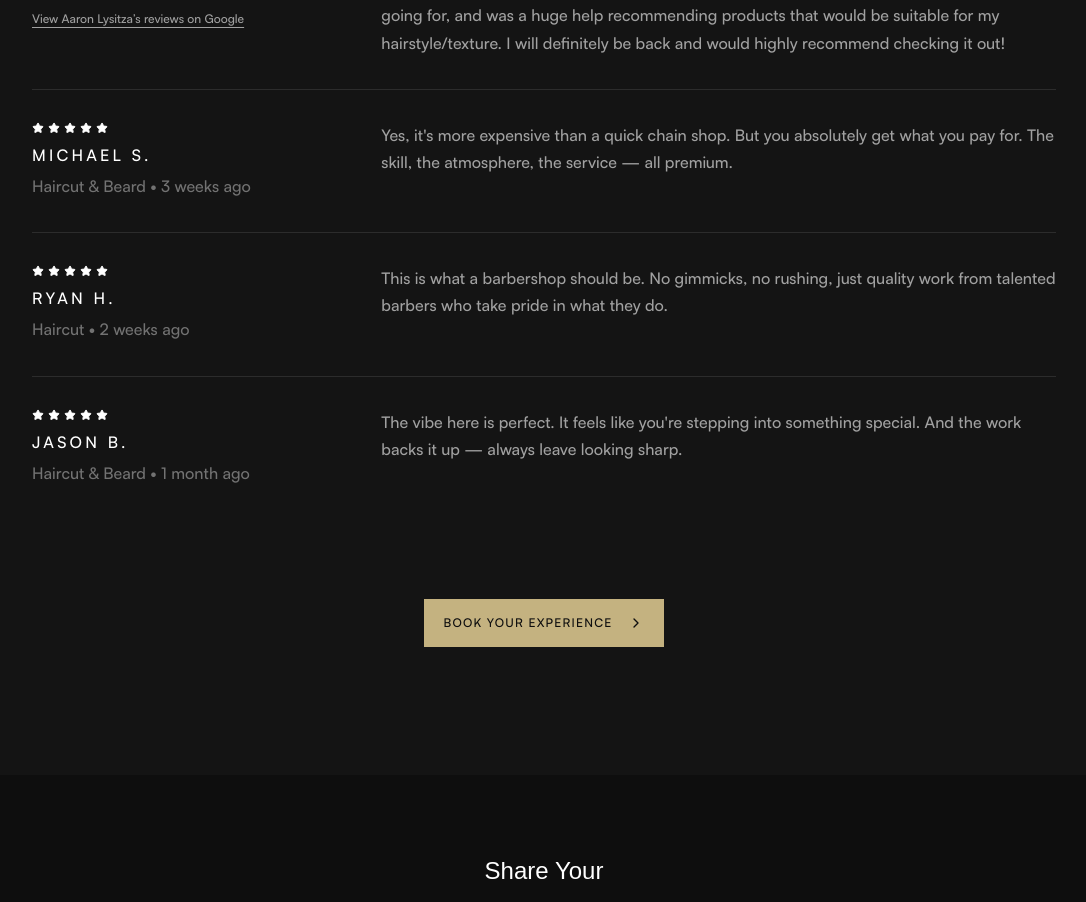
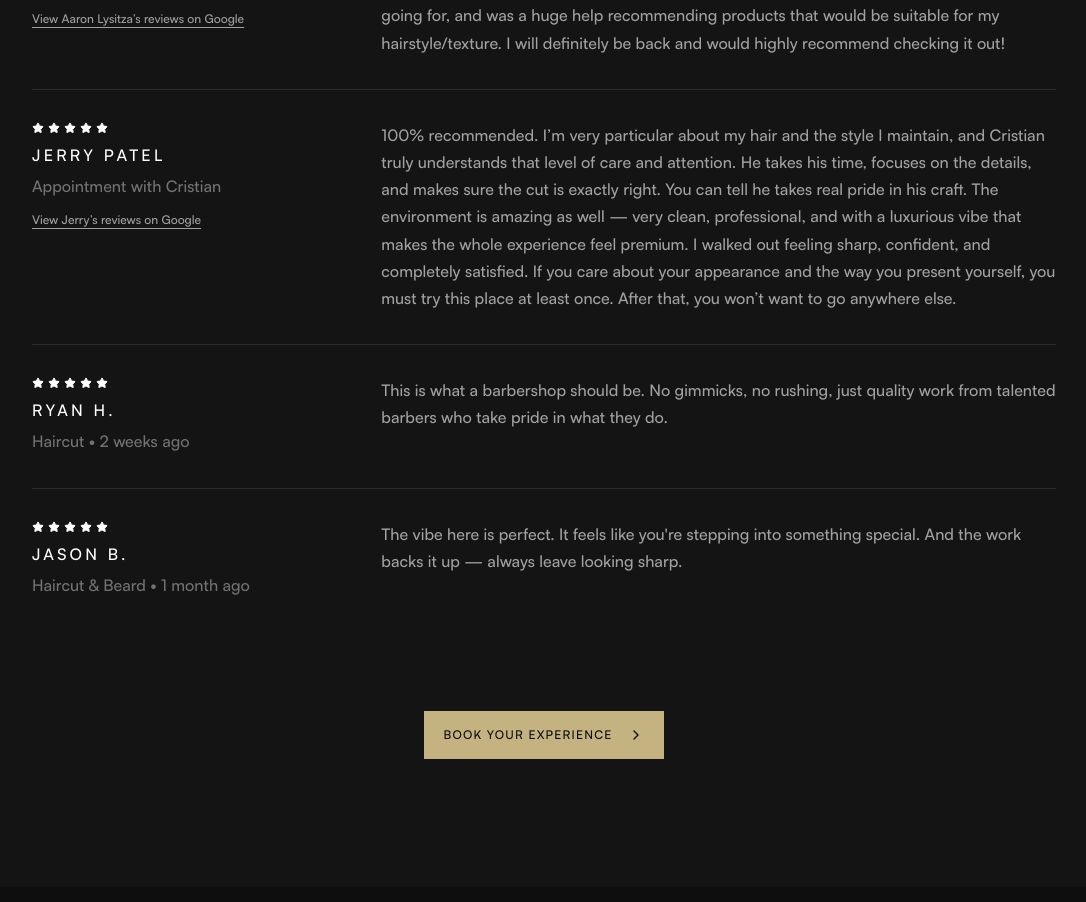
Before and after one commit to houseofhavana/house-of-havana, a Next.js app: page /reviews in a window 1280 px wide. Shown: the part 3329-4231 px from the top of the page, without its empty margins (96-1182 px from the left). Built offline with nearby package versions, Linux system fonts and the light colour scheme; a web font is replaced by a local one.

Commit message:
Add Jerry Patel's client testimonial to reviews page

```diff
--- a/app/reviews/page.tsx
+++ b/app/reviews/page.tsx
@@ -86,11 +86,13 @@ const ADDITIONAL_REVIEWS: Review[] = [
     sourceLabel: "View Aaron Lysitza’s reviews on Google"
   },
   {
-    name: "Michael S.",
-    service: "Haircut & Beard",
+    name: "jerry Patel",
+    service: "Appointment with Cristian",
     rating: 5,
-    quote: "Yes, it's more expensive than a quick chain shop. But you absolutely get what you pay for. The skill, the atmosphere, the service — all premium.",
-    date: "3 weeks ago"
+    quote: "100% recommended. I’m very particular about my hair and the style I maintain, and Cristian truly understands that level of care and attention.\n\nHe takes his time, focuses on the details, and makes sure the cut is exactly right. You can tell he takes real pride in his craft. The environment is amazing as well — very clean, professional, and with a luxurious vibe that makes the whole experience feel premium.\n\nI walked out feeling sharp, confident, and completely satisfied. If you care about your appearance and the way you present yourself, you must try this place at least once. After that, you won’t want to go anywhere else.",
+    date: "",
+    sourceUrl: "https://www.google.com/maps/contrib/103917579962522200794/reviews?hl=en",
+    sourceLabel: "View Jerry’s reviews on Google"
   },
   {
     name: "Ryan H.",
```
